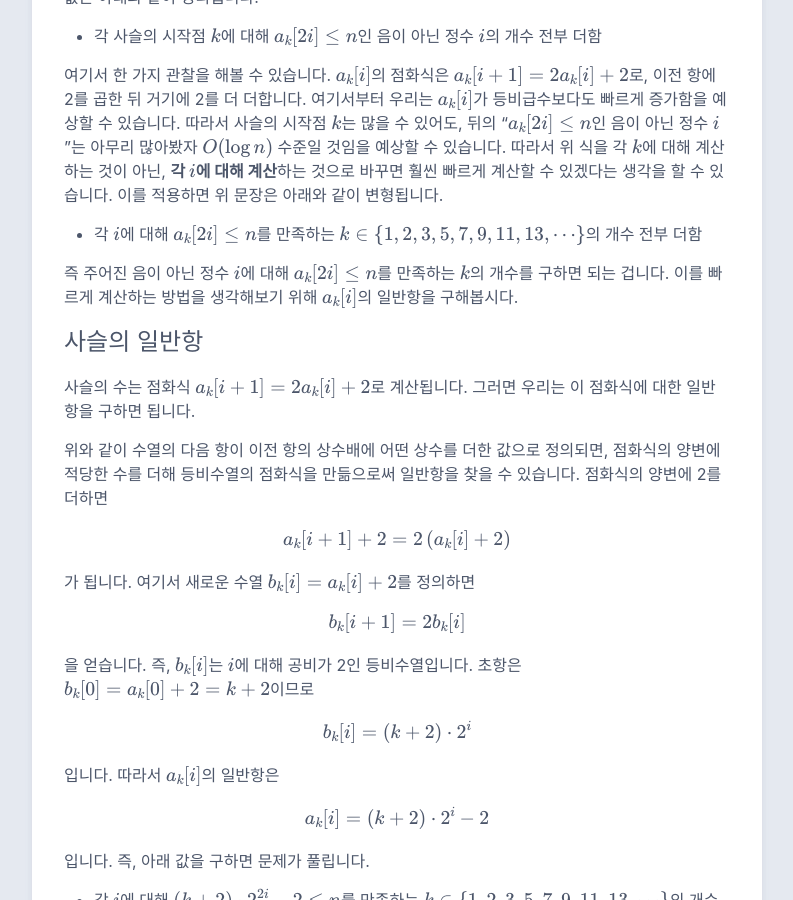
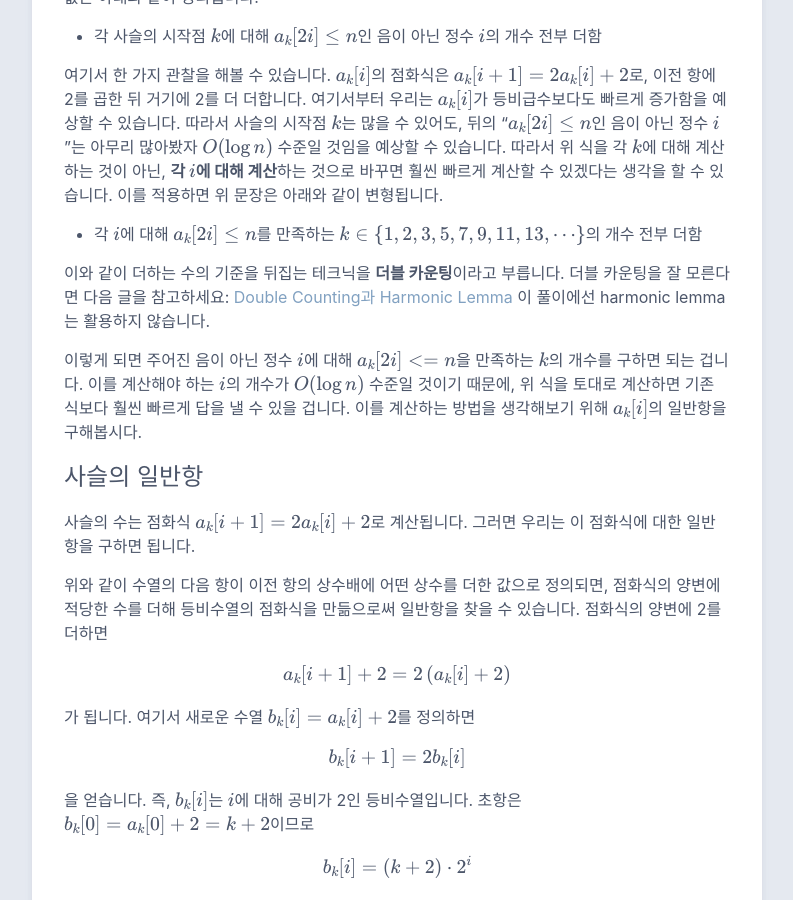
Before and after one commit to BamgoeSN/BamgoeSN.github.io, a Jekyll site: the page built from _posts/BOJ/2022-05-21-19134.md, in a window 1280 px wide and 900 px high, scrolled down 3147 px. Shown: the whole window, without its empty margins (238-1031 px from the left). Built offline with Jekyll 4.4.1, drawn with Linux system fonts in a browser that asks for light colours; formulas are drawn with MathJax 3; some of the changed text lies outside the part shown.

Commit message:
BOJ 19134 2x+2 post edit

```diff
--- a/_posts/BOJ/2022-05-21-19134.md
+++ b/_posts/BOJ/2022-05-21-19134.md
@@ -98,7 +98,9 @@ $$
 
 - 각 $i$에 대해 $a_k[2i] \leq n$를 만족하는 $k \in \left\\{ 1, 2, 3, 5, 7, 9, 11, 13, \cdots \right\\} $의 개수 전부 더함
 
-즉 주어진 음이 아닌 정수 $i$에 대해 $a_k[2i] \leq n$를 만족하는 $k$의 개수를 구하면 되는 겁니다. 이를 빠르게 계산하는 방법을 생각해보기 위해 $a_k[i]$의 일반항을 구해봅시다.
+이와 같이 더하는 수의 기준을 뒤집는 테크닉을 **더블 카운팅**이라고 부릅니다. 더블 카운팅을 잘 모른다면 다음 글을 참고하세요: [Double Counting과 Harmonic Lemma](https://xy-plane.tistory.com/17) 이 풀이에선 harmonic lemma는 활용하지 않습니다.
+
+이렇게 되면 주어진 음이 아닌 정수 $i$에 대해 $a_k[2i] <= n$을 만족하는 $k$의 개수를 구하면 되는 겁니다. 이를 계산해야 하는 $i$의 개수가 $O(\log{n})$ 수준일 것이기 때문에, 위 식을 토대로 계산하면 기존 식보다 훨씬 빠르게 답을 낼 수 있을 겁니다. 이를 계산하는 방법을 생각해보기 위해 $a_k[i]$의 일반항을 구해봅시다.
 
 ## 사슬의 일반항
 
```
Also changed, not shown: other parts of _posts/BOJ/2022-05-21-19134.md (+1 -1 lines).
